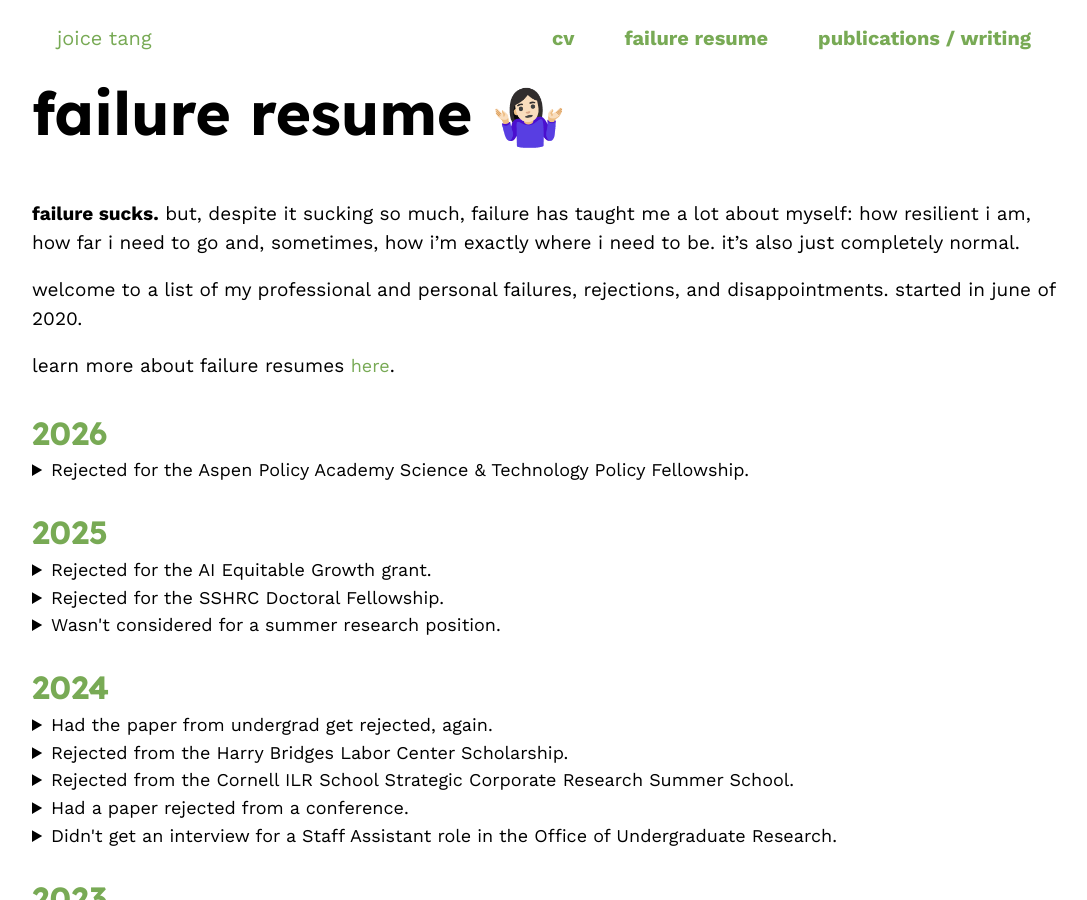
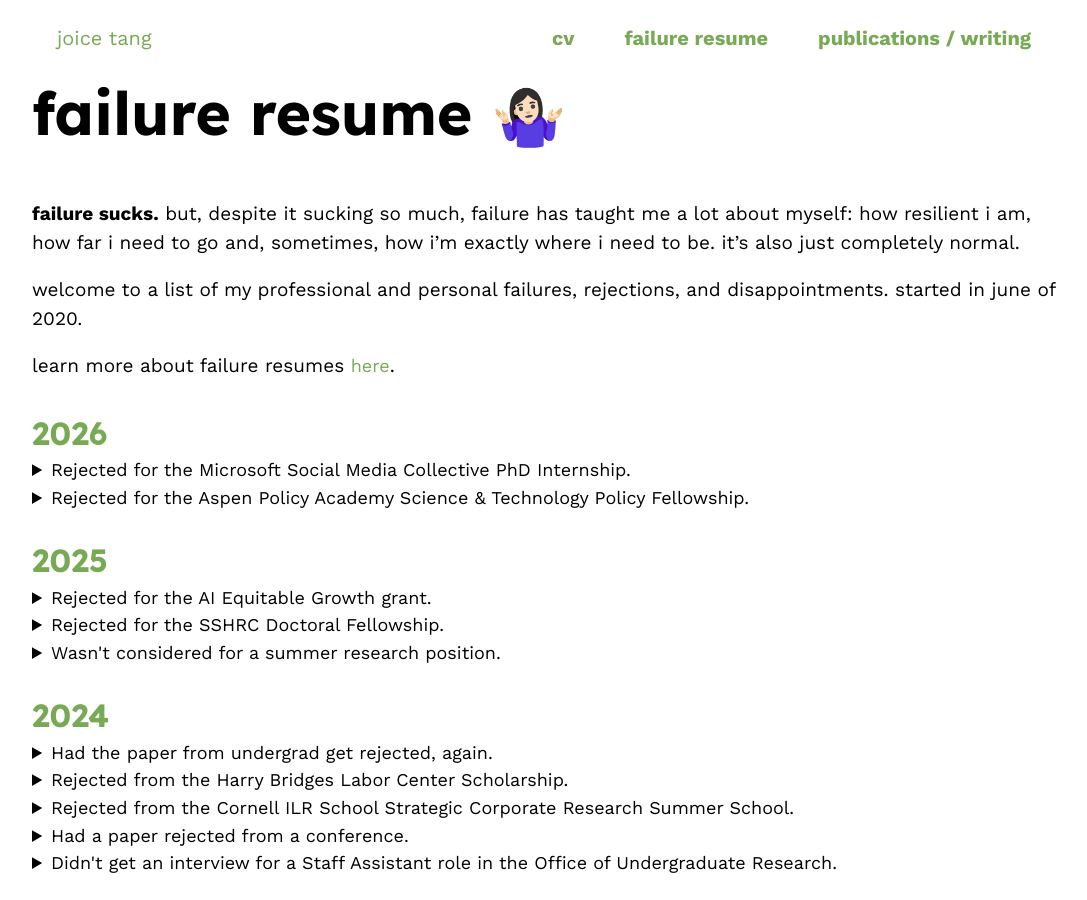
Before and after one commit to joitng/joitng.github.io, a Jekyll site: the page built from failure.md, in a window 1280 px wide and 900 px high. Shown: the whole window, without its empty margins (96-1183 px from the left). Built offline with Jekyll 4.4.1, drawn with Linux system fonts in a browser that asks for light colours.

Commit message:
new failureeee

```diff
--- a/failure.md
+++ b/failure.md
@@ -12,6 +12,12 @@ welcome to a list of my professional and personal failures, rejections, and disa
 learn more about failure resumes [here](https://www.mentalfloss.com/article/573154/failure-resume-benefits){:target="_blank"}.
 
 ### 2026
+<details>
+    <summary>Rejected for the Microsoft Social Media Collective PhD Internship.</summary>
+    <p>
+    SMC has always been an internship of interest for me, and it would've been an especially interesting time to go and study the specific contours of how emerging technologies are showing up and shaking up what it's like to work in the tech world (as I propsoed in my project proposal). Looking back, maybe it could've been more specific -- but if others are doing that work, I'm excited to see what they find.
+    </p>
+</details>
 <details>
     <summary>Rejected for the Aspen Policy Academy Science & Technology Policy Fellowship.</summary>
     <p>
```
